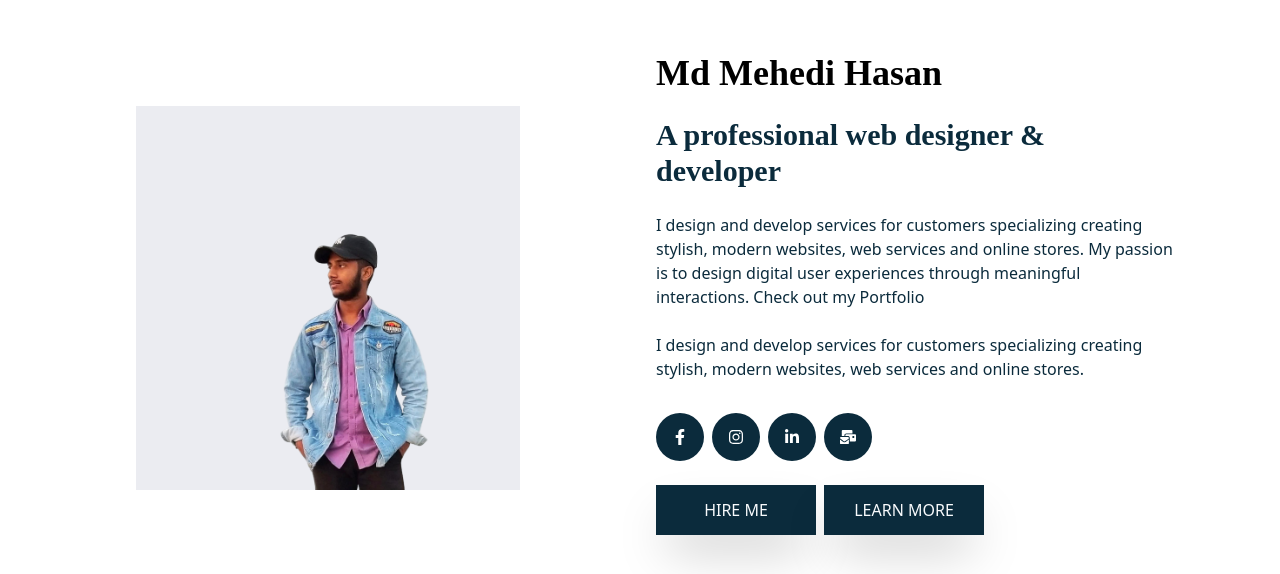
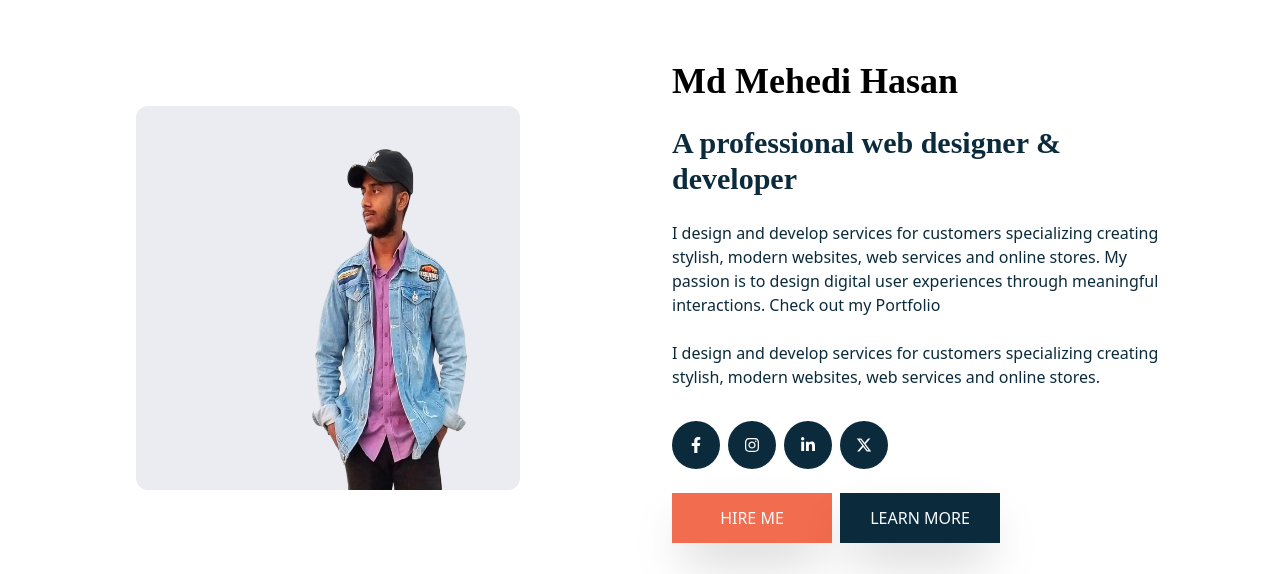
Before and after one commit to mehedi8552/protfolioMe, a React (Vite) app: page / in a window 1280 px wide. Shown: the part 866-1440 px from the top of the page. Built offline with nearby package versions, Linux system fonts and the light colour scheme; a web font is replaced by a local one.

Commit message:
ui complete

```diff
--- a/src/Component/BlogCard.jsx
+++ b/src/Component/BlogCard.jsx
@@ -1,6 +1,7 @@
 import React from "react";
 import blogData from "../assets/data/blog";
-import { FaTags, FaUser, FaSearch, FaArrowRight } from "react-icons/fa";
+import { NavLink } from "react-router-dom";
+import { FaTags, FaUser } from "react-icons/fa";
 const BlogCard = () => {
   return (
 <div>
@@ -13,8 +14,9 @@ const BlogCard = () => {
         </p>
       </div>
     </div>
-    <div className="flex justify-center px-4 md:px-16 lg:px-32 my-16">
-      <div className="grid grid-cols-1 sm:grid-cols-2 lg:grid-cols-3 gap-8">
+    <div className="mx-20 xl:mx-32 md:mx-28">
+    {/* grid gap-6 place-items-center grid-cols-1 md:grid-cols-2 lg:grid-cols-4 py-10 */}
+      <div className="grid grid-cols-1 sm:grid-cols-2 lg:grid-cols-4 gap-6">
         {blogData.map((index) => (
           <div key={index.id} className="space-y-4 w-full bg-white shadow-lg my-8">
             <img className="w-full h-64 object-cover" src={index.img} alt="" />
@@ -29,9 +31,11 @@ const BlogCard = () => {
                 {index.title}
               </p>
               <p className="text-grey2">{index.body.slice(0, 70)}...</p>
-              <button className="flex relative h-10 w-28 items-center justify-center overflow-hidden bg-grey text-white shadow-2xl rounded-full transition-all before:absolute before:h-0 before:w-0 before:rounded-full before:bg-green before:duration-500 before:ease-out hover:shadow-pink hover:before:h-56 hover:before:w-56">
-                <span className="relative z-10">READ MORE</span>
-              </button>
+              <NavLink to={`/blog-details/${index.id}`}>
+                  <button className="mt-4 flex h-10 w-28 items-center justify-center bg-grey text-white shadow-2xl rounded-full transition-all hover:shadow-pink">
+                    <span className="relative z-10">READ MORE</span>
+                  </button>
+                </NavLink>
             </div>
           </div>
         ))}
--- a/src/Component/Hero.jsx
+++ b/src/Component/Hero.jsx
@@ -1,66 +1,65 @@
 import React from "react";
 import image from "../assets/user.png";
+import { FaXTwitter } from "react-icons/fa6";
 import {
   FaFacebookF,
   FaInstagram,
   FaLinkedinIn,
-  FaMailBulk,
-  // FaPhone,
 } from "react-icons/fa";
 import { NavLink } from "react-router-dom";
 const Hero = () => {
   return (
-<section className="container md:flex md:justify-center md:items-center h-screen mb-24">
+<section className=" md:flex md:justify-center md:items-center h-screen mb-24">
   <div className="md:w-6/12 w-full pl-4 pt-2 md:flex md:justify-center">
-    <div className="h-5/6 w-full md:w-96 bg-white3 hover:shadow-2xl">
+    <div className="h-fit w-fit xl:h-96 xl:w-96 mx-2 rounded-xl bg-white3 hover:shadow-2xl">
       <div className="flex justify-center">
-        <img className="h-full md:h-5/6 pt-8 md:pt-24 pr-0 md:pr-16 w-full md:w-96" src={image} alt="" />
+        <img className="h-full xl:h-96 xl:w-96  w-full px-6" src={image} alt="" />
       </div>
     </div>
   </div>
   <div className="md:w-6/12 w-full my-2 pl-4">
     <div className="w-full md:w-10/12 md:text-left text-justify space-y-6">
-      <p className="text-2xl md:text-4xl font-bold font-abc">Md Mehedi Hasan</p>
-      <p className="text-xl md:text-3xl font-bold text-grey2 font-abc">
+      <p className="text-2xl md:text-4xl font-bold font-abc h-auto w-auto px-4 pt-4">Md Mehedi Hasan</p>
+      <p className="text-xl md:text-3xl font-bold text-grey2 font-abc h-auto w-auto px-4">
         A professional web designer & developer
       </p>
-      <p className="text-grey">
+      <p className="text-grey h-auto w-auto px-4">
         I design and develop services for customers specializing creating
         stylish, modern websites, web services and online stores. My passion
         is to design digital user experiences through meaningful interactions.
         Check out my Portfolio
       </p>
-      <p className="text-grey">
+      <p className="text-grey h-auto w-auto px-4">
         I design and develop services for customers specializing creating
         stylish, modern websites, web services and online stores.
       </p>
-      <div className="flex justify-start space-x-2 pt-2 mb-4">
+      <div className="flex justify-start space-x-2 px-4 pt-2 mb-4">
         <div className="h-12 w-12 rounded-full flex justify-center items-center bg-grey2 hover:bg-pink transition hover:-translate-y-1 hover:scale-110">
-          <NavLink to={"#"}>
+          <a href="https://www.facebook.com/sahariar.hasan.24/">
             <FaFacebookF color="white" />
-          </NavLink>
+          </a>
         </div>
         <div className="h-12 w-12 rounded-full flex justify-center items-center bg-grey2 hover:bg-pink transition hover:-translate-y-1 hover:scale-110">
-          <a href="#">
+        <a href="https://www.instagram.com/sahariar_12/">
             <FaInstagram color="white" />
           </a>
         </div>
         <div className="h-12 w-12 rounded-full flex justify-center items-center bg-grey2 hover:bg-pink transition hover:-translate-y-1 hover:scale-110">
-          <a href="#">
+          <a href="https://www.instagram.com/sahariar_12/">
             <FaLinkedinIn color="white" />
           </a>
         </div>
         <div className="h-12 w-12 rounded-full flex justify-center items-center bg-grey2 hover:bg-pink transition hover:-translate-y-1 hover:scale-110">
-          <a href="#">
-            <FaMailBulk color="white" />
+          <a href="https://x.com/mahadi_24">
+            <FaXTwitter color="white" />
           </a>
         </div>
       </div>
-      <div className="flex justify-start space-x-2">
-        <NavLink to={'/contact-us'}  className="relative flex h-[50px] w-40 items-center justify-center overflow-hidden bg-grey text-white shadow-2xl transition-all before:absolute before:h-0 before:w-0 before:rounded-full before:bg-pink before:duration-500 before:ease-out hover:shadow-pink hover:before:h-56 hover:before:w-56">
+      <div className="flex justify-start pl-4 space-x-2">
+        <NavLink to={'/contact-us'}  className="relative  flex h-[50px] w-40 items-center justify-center overflow-hidden bg-card text-white shadow-2xl transition-all before:absolute before:h-0 before:w-0 before:rounded-full before:bg-grey before:duration-500 before:ease-out hover:shadow-grey hover:before:h-56 hover:before:w-56">
           <span className="relative z-10">HIRE ME</span>
         </NavLink>
-        <NavLink to={'/contact-us'}  className="relative flex h-[50px] w-40 items-center justify-center overflow-hidden bg-grey text-white shadow-2xl transition-all before:absolute before:h-0 before:w-0 before:rounded-full before:bg-pink before:duration-500 before:ease-out hover:shadow-pink hover:before:h-56 hover:before:w-56">
+        <NavLink to={'/contact-us'}  className="relative flex h-[50px] w-40 items-center justify-center overflow-hidden bg-grey text-white shadow-2xl transition-all before:absolute before:h-0 before:w-0 before:rounded-full before:bg-card before:duration-500 before:ease-out hover:shadow-card hover:before:h-56 hover:before:w-56">
           <span className="relative z-10">LEARN MORE</span>
         </NavLink>
       </div>
--- a/src/Component/Hire.jsx
+++ b/src/Component/Hire.jsx
@@ -1,4 +1,5 @@
 import React from "react";
+import { Link } from "react-router-dom";
 
 const Hire = () => {
   return (
@@ -13,9 +14,9 @@ const Hire = () => {
         done.
       </p>
       <div className="flex items-center justify-center">
-        <button className="my-8 flex relative h-[50px] w-40 items-center justify-center overflow-hidden bg-grey text-white shadow-2xl rounded-full transition-all before:absolute before:h-0 before:w-0 before:rounded-full before:bg-green before:duration-500 before:ease-out hover:shadow-pink hover:before:h-56 hover:before:w-56">
+        <Link to={"/contact-us"} className="my-8 flex relative h-[50px] w-40 items-center justify-center overflow-hidden bg-grey text-white shadow-2xl rounded-full transition-all before:absolute before:h-0 before:w-0 before:rounded-full before:bg-green before:duration-500 before:ease-out hover:shadow-pink hover:before:h-56 hover:before:w-56">
           <span className="relative z-10">HIRE ME</span>
-        </button>
+        </Link>
       </div>
     </div>
   </div>
--- a/src/Component/Protfolio.jsx
+++ b/src/Component/Protfolio.jsx
@@ -103,8 +103,8 @@ const Protfolio = () => {
           App
         </button>
       </div>
-      <section className="mx-auto w-full p-4 md:p-12">
-        <div className="grid grid-cols-1 sm:grid-cols-2 md:grid-cols-3 lg:grid-cols-4 gap-4">
+      <section className="mx-20 md:mx-28">
+        <div className="grid gap-6 place-items-center grid-cols-1 md:grid-cols-2 lg:grid-cols-4 py-10">
           {filteredProducts.map((index, i) => (
             <div key={index.id} className="relative overflow-hidden group">
               <img
--- a/src/Component/Services.jsx
+++ b/src/Component/Services.jsx
@@ -17,8 +17,8 @@ const Services = () => {
           </h1>
         </div>
       </div>
-      <div className="mx-4 md:mx-28">
-        <div className="grid gap-6 place-items-center grid-cols-1 md:grid-cols-2 lg:grid-cols-3 py-10">
+      <div className="mx-20 md:mx-28">
+        <div className="grid gap-6 place-items-center grid-cols-1 md:grid-cols-2 lg:grid-cols-4 py-10">
           {data.map((index) => (
             <div
               key={index.id}
```
Also changed, not shown: src/Layout/Footer.jsx (+17 -13 lines).
